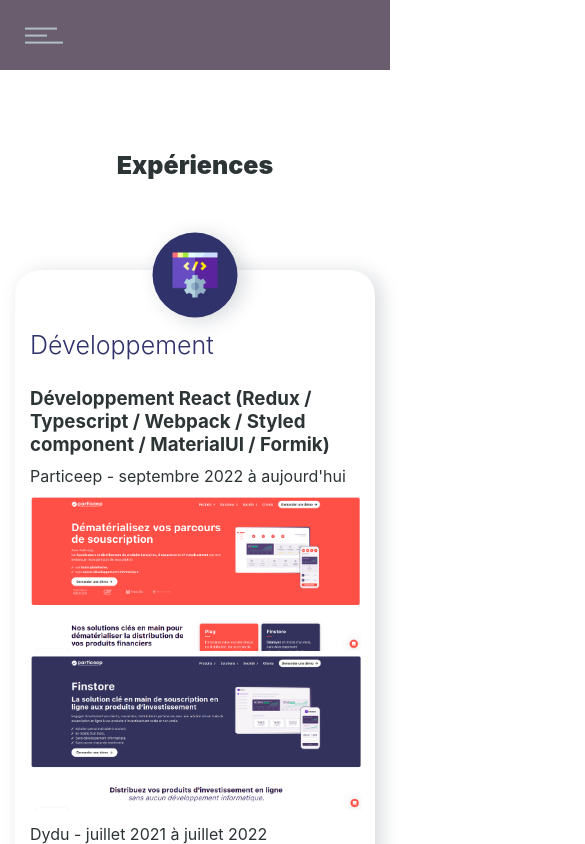
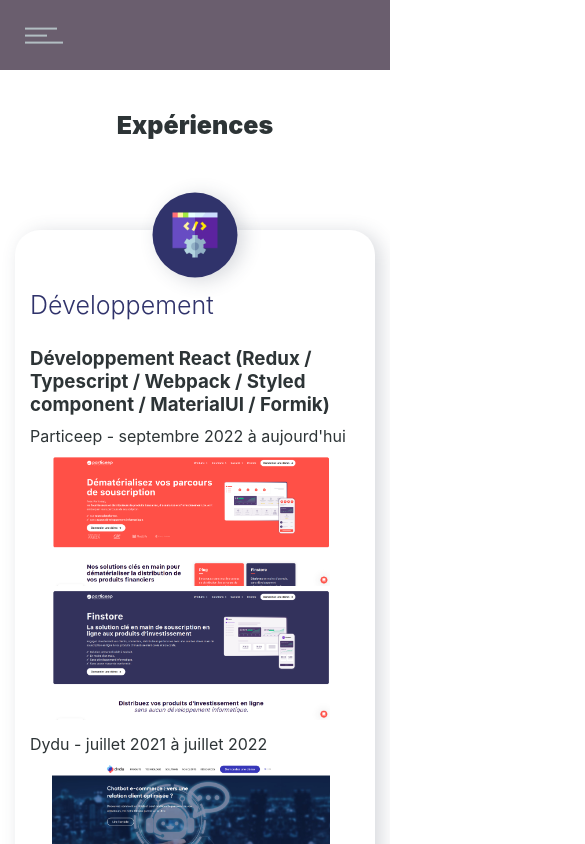
Before and after one commit to Jwana24/portfolio, a React (Create React App) app: page /experiences in a window 390 px wide. Shown: the top 844 px of the page, 585 px wide, since content can reach past the window. Built offline with nearby package versions, Linux system fonts and the light colour scheme.

Commit message:
Added responsive for experiences page and finalize general responsive

```diff
--- a/src/App.scss
+++ b/src/App.scss
@@ -1,3 +1,7 @@
 .Copyright{
   text-align: center;
+  font-size: 14px;
+  @media screen and (min-width: 414px) {
+    font-size: 16px;
+  }
 }
--- a/src/components/Experiences/Experiences.scss
+++ b/src/components/Experiences/Experiences.scss
@@ -2,8 +2,11 @@
 .Experiences{
     .ContainerExperiences{
         @include flex(null, center, center);
-        margin-top: 80px;
+        margin-top: 40px;
         margin-bottom: 80px;
+        @media screen and (min-width: 780px) {
+            margin-top: 80px;
+        }
         .Container{
             .Dev,
             .Communication{
@@ -20,12 +23,18 @@
                 .Integration,
                 .Dydu,
                 .Particeep{
-                    @include flex(null, null, null);
+                    @include flex(null, null, center);
                     flex-wrap: wrap;
+                    @media screen and (min-width: 780px) {
+                        @include flex(null, null, start);
+                    }
                     img{
                         padding-right: 8px;
                         width: auto;
-                        height: 155px;
+                        height: 130px;
+                        @media screen and (min-width: 780px) {
+                            height: 155px;
+                        }
                     }
                 }
 
@@ -55,10 +64,18 @@
                 }
 
                 .Creations{
-                    @include flex(null, null, space-between);
+                    @include flex(null, null, center);
+                    flex-wrap: wrap;
+                    @media screen and (min-width: 780px) {
+                        @include flex(null, null, space-between);
+                    }
                     img{
                         width: auto;
                         height: 200px;
+                        margin-right: 10px;
+                        @media screen and (min-width: 780px) {
+                            margin-right: 0;
+                        }
                     }
                 }
             }
--- a/src/components/Skills/Skills.scss
+++ b/src/components/Skills/Skills.scss
@@ -2,8 +2,11 @@
 .Skills{
     .ContainerSkills{
         @include flex(null, center, center);
-        margin-top: 80px;
+        margin-top: 40px;
         margin-bottom: 80px;
+        @media screen and (min-width: 780px) {
+            margin-top: 80px;
+        }
         .Container{
             > div{
                 &:not(:last-of-type){
--- a/src/components/Trainings/Trainings.scss
+++ b/src/components/Trainings/Trainings.scss
@@ -2,8 +2,11 @@
 .Trainings{
     .ContainerTrainings{
         @include flex(null, center, center);
-        margin-top: 80px;
+        margin-top: 40px;
         margin-bottom: 80px;
+        @media screen and (min-width: 780px) {
+            margin-top: 80px;
+        }
         .Container{
             .Graduates {
                 &.Card {
```
